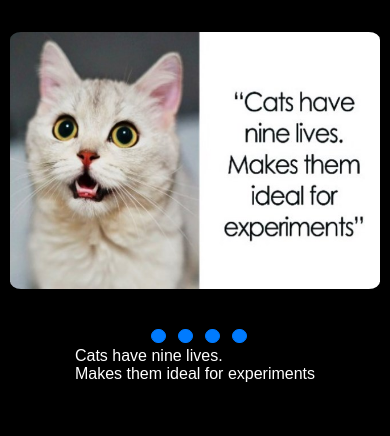
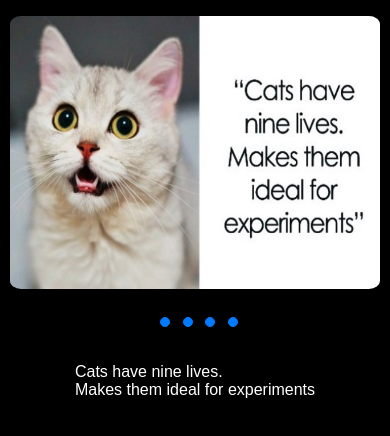
Before and after one commit to JuliaKhvisevich/cssMemeSlider, a plain HTML site: page index.html in a window 390 px wide. Drawn offline with Linux system fonts and the light colour scheme.

Commit message:
refactor: change size img (Sun, Sep 15, 2024 11:59:24 PM)

```diff
--- a/style.css
+++ b/style.css
@@ -34,7 +34,7 @@ body {
 
 .slide img {
     width: 100%;
-    height: auto;
+    height: 100%;
     border-radius: 3%;
 }
 
@@ -95,11 +95,12 @@ input[type="radio"] {
 @media (max-width: 480px) {
     .slider {
         width: 95%;
+        margin: 1rem auto;
     }
 
     .text {
+        margin-top: 1rem;
 
-        /* text-align: center;  */
     }
 
     .content {
@@ -109,7 +110,12 @@ input[type="radio"] {
     }
 
     .navigation {
-        margin-top: 1rem;
+        margin-bottom: 1rem;
         justify-content: center;
     }
+
+    .nav-label {
+
+        padding: 0.25rem;
+    }
 }
```
